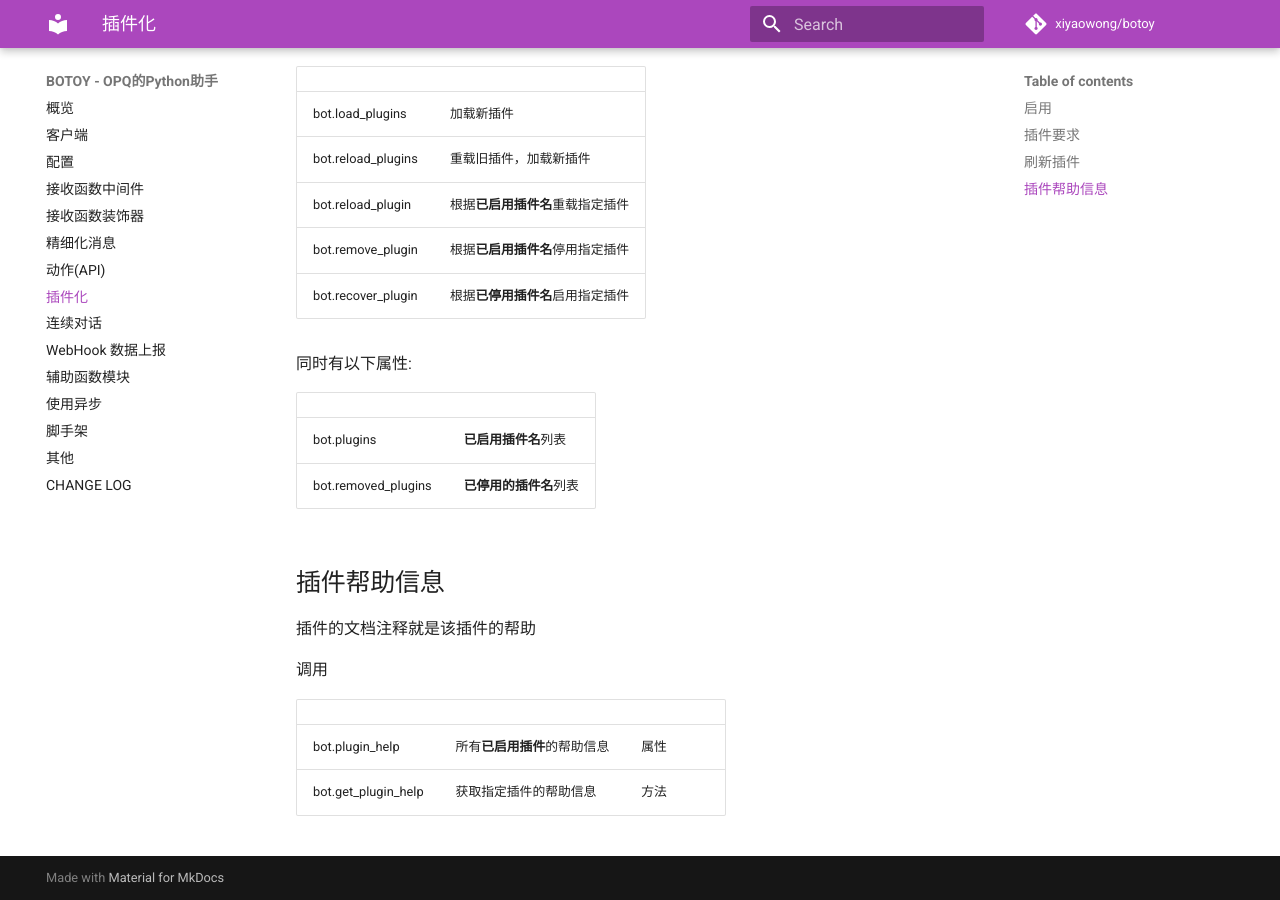
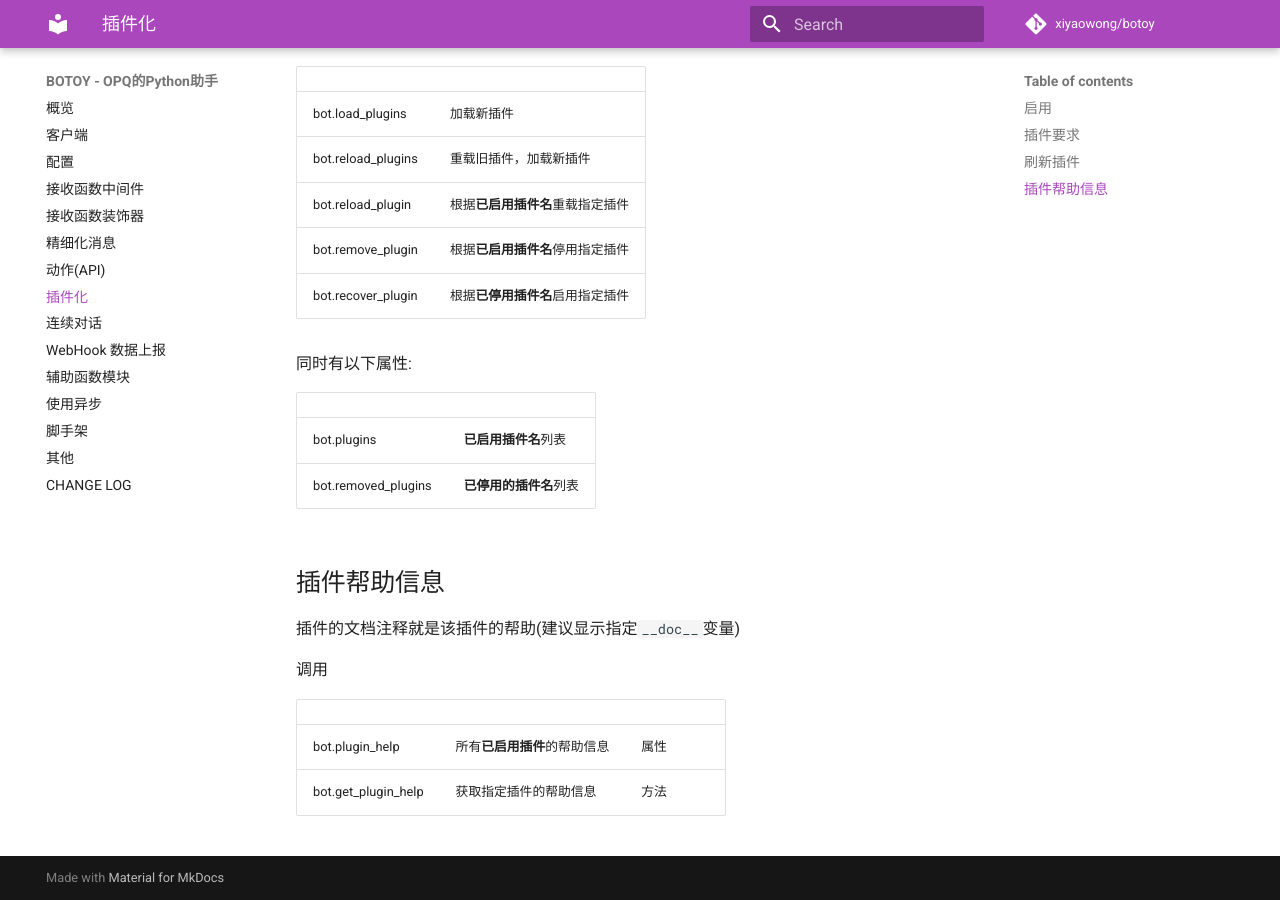
Before and after one commit to opq-osc/botoy, an MkDocs documentation site: the page built from docs/plugin.md, in a window 1280 px wide and 900 px high, scrolled down 897 px. Built offline with MkDocs 1.6.1 and Material for MkDocs 9.7.7, drawn with Linux system fonts in a browser that asks for light colours; comment, search, counter and statistics services are not loaded.

Commit message:
update(docs): plugin help

```diff
--- a/docs/plugin.md
+++ b/docs/plugin.md
@@ -46,7 +46,7 @@
 
 ## 插件帮助信息
 
-插件的文档注释就是该插件的帮助
+插件的文档注释就是该插件的帮助(建议显示指定`__doc__`变量)
 
 调用
 
```
